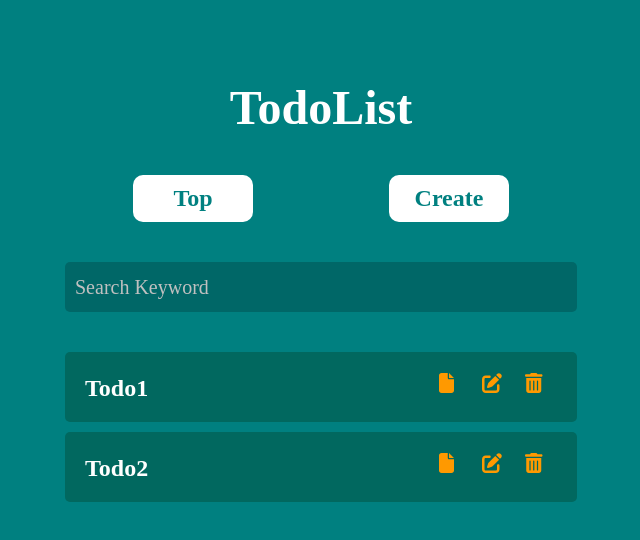
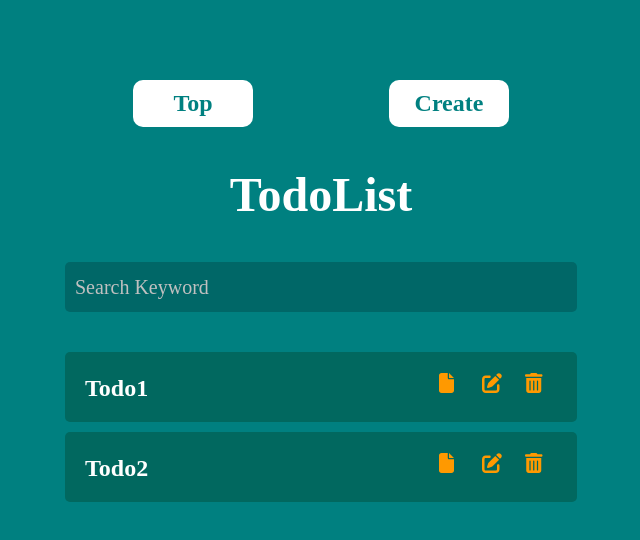
Before and after one commit to shodayuki/study_of_js, a React (Create React App) app in the folder brain-react/section_08/: page / in a window 1280 px wide. Shown: the top 540 px of the page, without its empty margins (319-959 px from the left). Built offline with nearby package versions, Linux system fonts and the light colour scheme.

Commit message:
BaseLayout更新

```diff
--- a/brain-react/section_08/src/components/organisims/BaseLayout/index.jsx
+++ b/brain-react/section_08/src/components/organisims/BaseLayout/index.jsx
@@ -17,11 +17,11 @@ import styles from "./styles.module.css";
  */
 export const BaseLayout = ({ children, title }) => (
   <div className={styles.container}>
-    <h1 className={styles.title}>{title}</h1>
-    {/* リンクエリア */}
     <section className={styles.common}>
       <Navigation />
     </section>
+    <h1 className={styles.title}>{title}</h1>
+    {/* リンクエリア */}
     {children}
   </div>
 );
```
